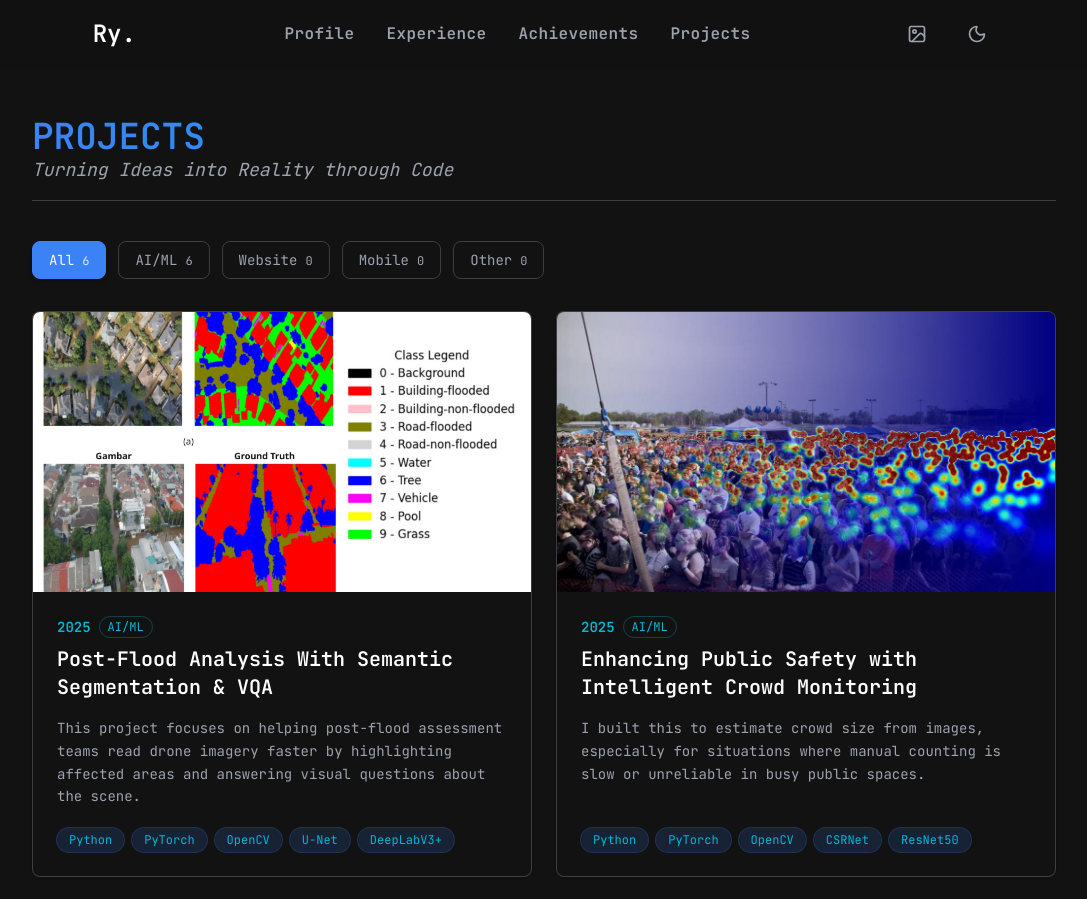
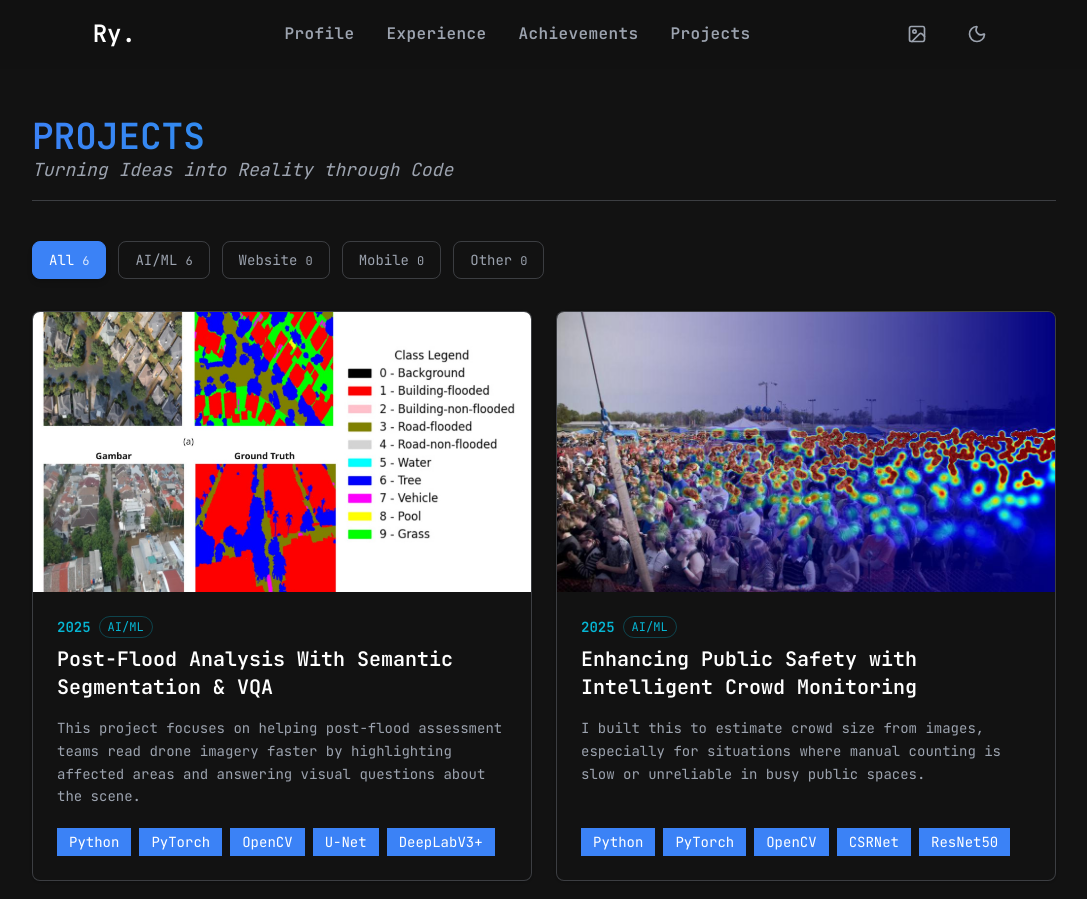
Before and after one commit to rynfkn/ryanfikri, a React (Vite) app: page /projects in a window 1280 px wide. Shown: the top 899 px of the page, without its empty margins (96-1183 px from the left). Built offline with nearby package versions, Linux system fonts and the light colour scheme.

Commit message:
feat: update project tag styling for improved readability

```diff
--- a/src/pages/Projects.jsx
+++ b/src/pages/Projects.jsx
@@ -162,7 +162,7 @@ export default function Projects() {
                                 {project.tags.map((tag) => (
                                     <span
                                         key={tag}
-                                        className="rounded-full bg-[var(--color-primary)]/15 px-3 py-1 text-xs font-medium text-[var(--color-secondary)] ring-1 ring-[var(--color-primary)]/30"
+                                        className="text-sm px-3 py-1 bg-[var(--color-primary)]"
                                     >
                                         {tag}
                                     </span>
```
